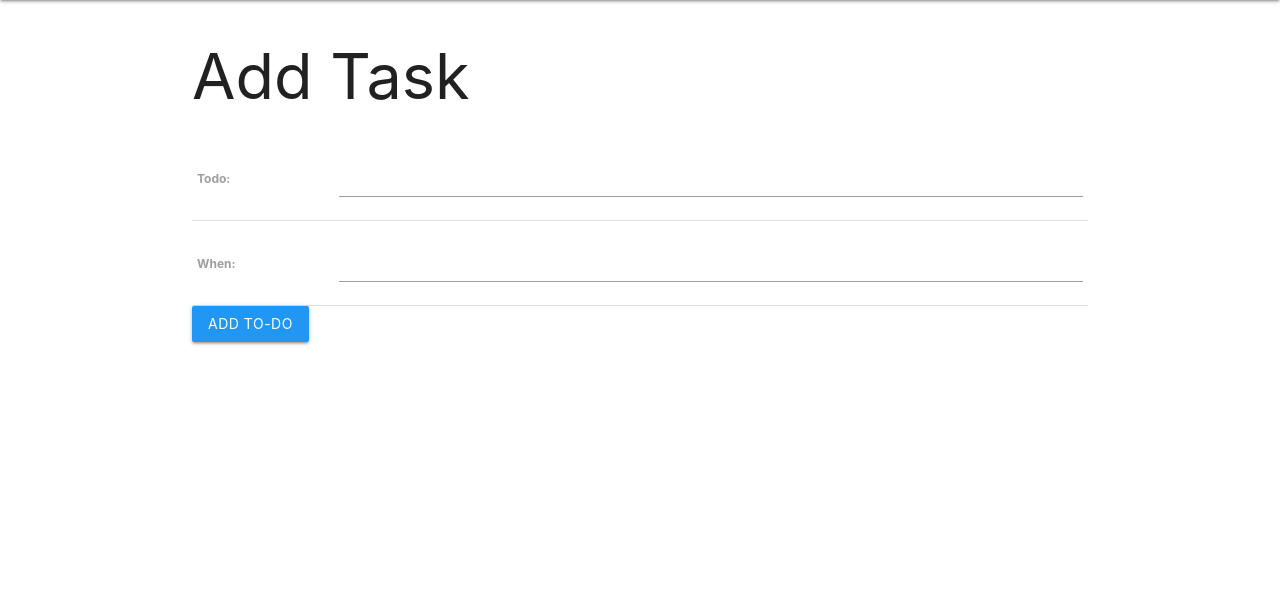
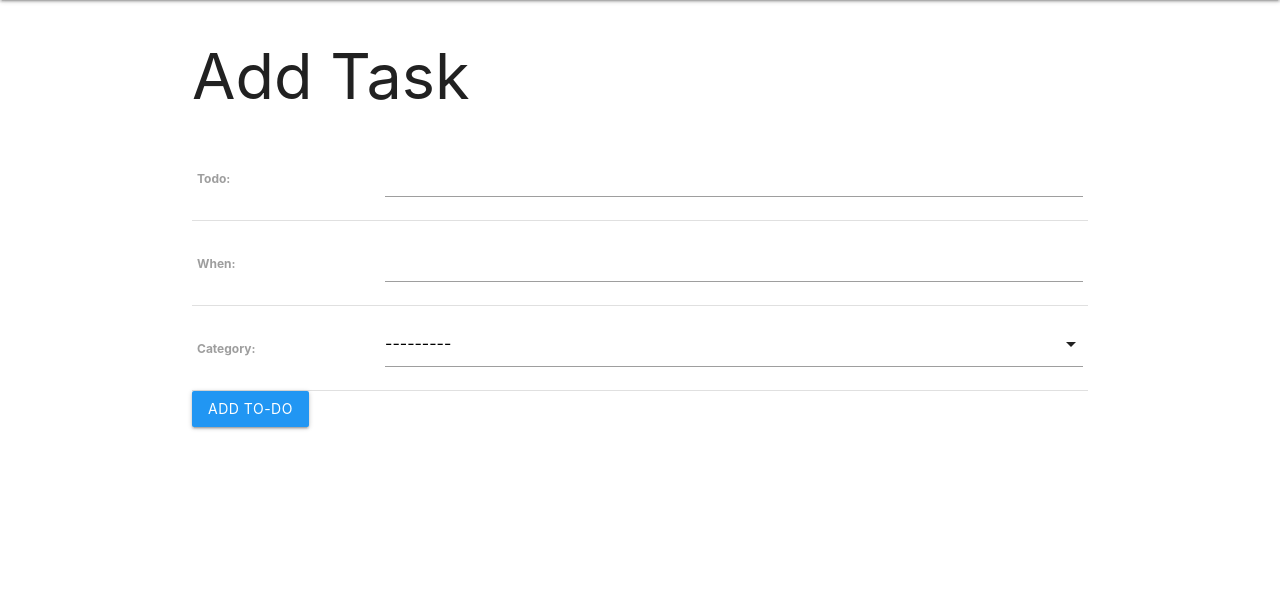
Before and after one commit to Jessaroo/best-to-do-app, a Django app: page /tasks/create/ in a window 1280 px wide. Shown: the part 64-660 px from the top of the page. Run offline with Django 4.2, Linux system fonts and the light colour scheme; the visitor is signed in with stand-in values (Sample User, id 1); data that the repository does not hold is empty.

Commit message:
fixing models

```diff
--- a/main_app/forms.py
+++ b/main_app/forms.py
@@ -4,4 +4,4 @@
 class TaskForm(forms.ModelForm):
     class Meta:
         model = Task
-        fields = ['todo', 'when']
+        fields = ['todo', 'when', 'category']
--- a/main_app/models.py
+++ b/main_app/models.py
@@ -8,8 +8,6 @@ class Category(models.Model):
     def __str__(self):
         return self.name
 
-    def get_absolute_url(self):
-        return reverse('category_detail', kwargs={'pk': self.id})
 
 class Quote(models.Model):
     quote_text = models.CharField(max_length=500)
@@ -26,6 +24,7 @@ class Task(models.Model):
     todo = models.CharField(max_length=50)
     when = models.CharField(max_length=500)
     user = models.ForeignKey(User, on_delete=models.CASCADE)
+    category = models.ForeignKey('Category', on_delete=models.CASCADE)
 
     def __str__(self):
         return self.todo
--- a/main_app/templates/main_app/task_form.html
+++ b/main_app/templates/main_app/task_form.html
@@ -15,5 +15,9 @@
     </table>
     <button class="btn blue" type="submit">{% if object %} Update Task {% else %} Add To-Do {% endif %}</button>
 </form>
+<script>
+    const selectEl = document.getElementById('id_category');
+    M.FormSelect.init(selectEl);
+</script>
 
 {% endblock %}
--- a/main_app/templates/tasks/index.html
+++ b/main_app/templates/tasks/index.html
@@ -9,6 +9,7 @@
     <div class="card-content">
       <span>{{ task.todo }}</span>
       <p>When: {{ task.when }}</p>
+      <p>Category: {{ task.category }}</p>
     </div>
   </div>
 <a href="{% url 'tasks_update' pk=task.id %}">Edit</a>
--- a/main_app/urls.py
+++ b/main_app/urls.py
@@ -11,5 +11,6 @@ urlpatterns = [
     path('tasks/create/', views.TaskCreate.as_view(), name='tasks_create'),
     path('tasks/<int:pk>/update/', views.TaskUpdate.as_view(), name='tasks_update'),
     path('tasks/<int:pk>/delete/', views.TaskDelete.as_view(), name='tasks_delete'),
+    path('tasks/filter/', views.tasks_filter, name='tasks_filter'),
     path('accounts/signup/', views.signup, name='signup'),
 ]
--- a/main_app/views.py
+++ b/main_app/views.py
@@ -7,6 +7,7 @@ from django.views.generic.edit import CreateView, UpdateView, DeleteView
 from django.views.generic import ListView
 from main_app.models import Task, Category, Quote
 from django.urls import reverse_lazy
+from .models import Task
 import requests
 import random
 
@@ -40,7 +41,19 @@ def tasks_index(request):
 def tasks_detail(request, pk):
   task = Task.objects.get(pk=pk)
   category = Category.objects.all()
-  return render(request, 'tasks/detail.html', {'task': task})
+  category_filter = request.GET.get('category')
+
+  if category_filter:
+      tasks = Task.objects.filter(category__name=category_filter)
+  else:
+      tasks = Task.objects.all()
+
+  return render(request, 'tasks/detail.html', {'task': task, 'tasks':task, 'category':category})
+
+def tasks_filter(request):
+    category = request.GET.get('category')
+    tasks = Task.objects.filter(category__name=category)
+    return render(request, 'tasks/index.html', {'tasks': tasks})
 
 def signup(request):
   error_message = ''
@@ -61,7 +74,7 @@ def signup(request):
 
 class TaskCreate(LoginRequiredMixin, CreateView):
     model = Task
-    fields = ['todo', 'when']
+    fields = ['todo', 'when', 'category']
     success_url = reverse_lazy('index')
 
     def form_valid(self, form):
@@ -70,7 +83,7 @@ class TaskCreate(LoginRequiredMixin, CreateView):
 
 class TaskUpdate(UpdateView):
   model = Task
-  fields = ['todo', 'when']
+  fields = ['todo', 'when', 'category']
 
 class TaskDelete(DeleteView):
   model = Task
```
Also changed, not shown: main_app/migrations/0014_task_category.py (added).
